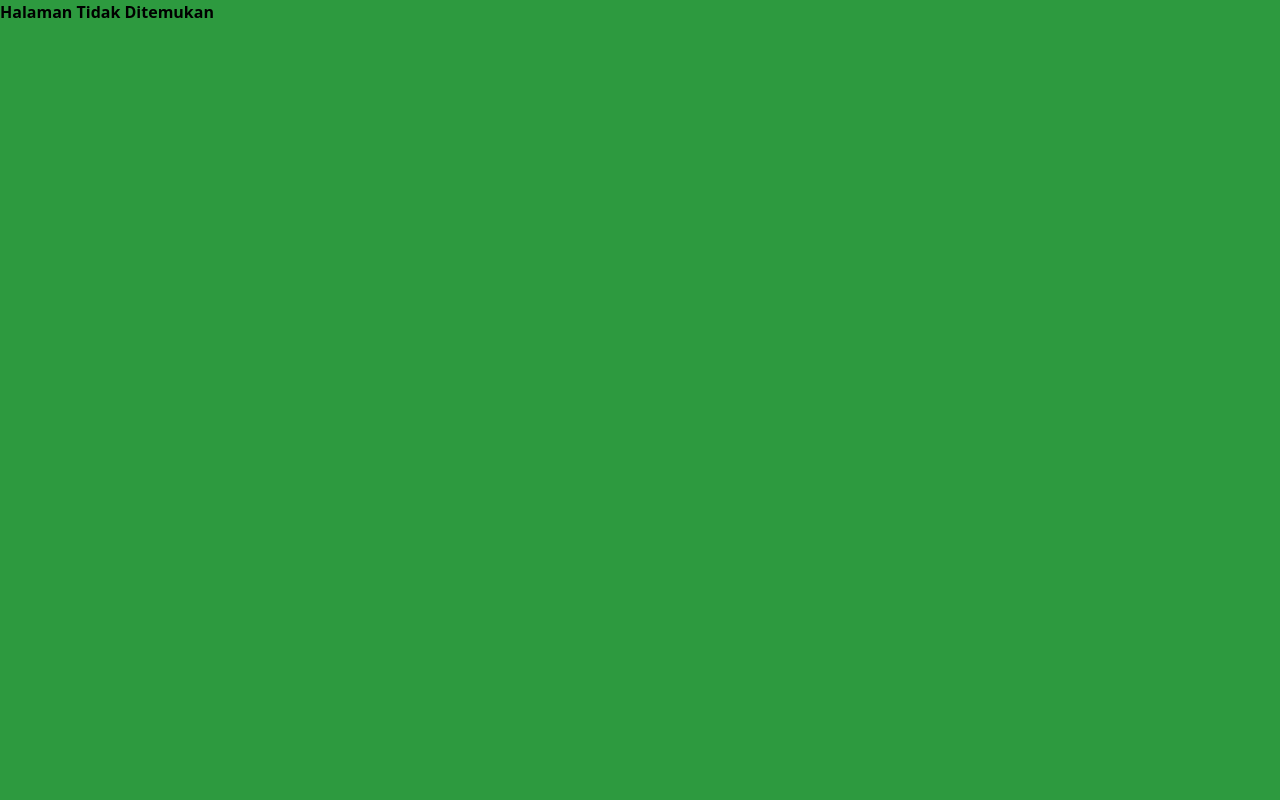
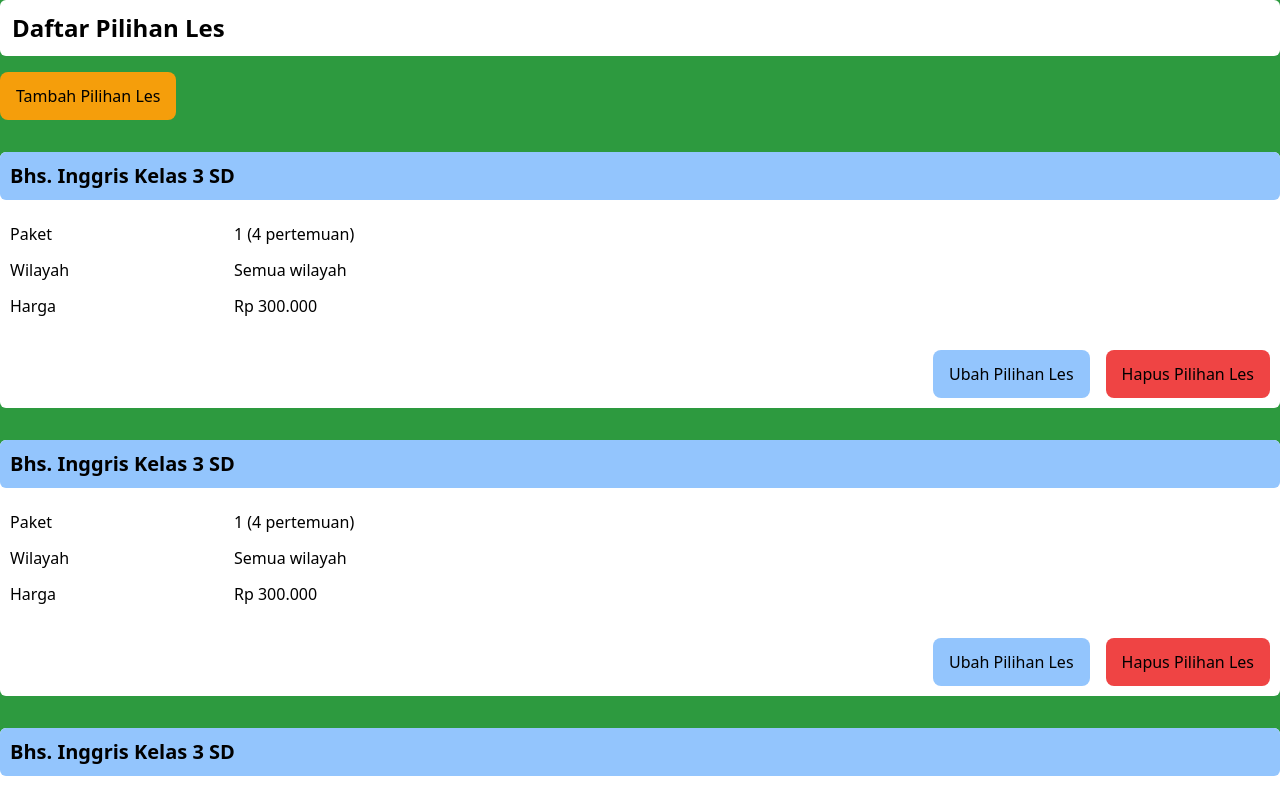
Before and after one commit to andirayka/lesinaja, a React (Create React App) app: page /daftar-pilihanles in a window 1280 px wide. Shown: the top 800 px of the page. Built offline with nearby package versions, Linux system fonts and the light colour scheme.

Commit message:
add pilihan les

```diff
--- a/src/App.js
+++ b/src/App.js
@@ -9,6 +9,7 @@ import {
   ListTutor,
   ListMaster,
   ListPayment,
+  ListCourse,
 } from "@pages";
 import { BrowserRouter as Router, Route, Switch } from "react-router-dom";
 
@@ -24,6 +25,7 @@ const App = () => {
         <Route path="/daftar-tutor" exact component={ListTutor} />
         <Route path="/daftar-master" exact component={ListMaster} />
         <Route path="/daftar-pembayaran" exact component={ListPayment} />
+        <Route path="/daftar-pilihanles" exact component={ListCourse} />
         <Route component={NotFound} />
       </Switch>
     </Router>
--- /dev/null
+++ b/src/pages/ListCourse.js
@@ -0,0 +1,43 @@
+import React from "react";
+import { Title, CardItem, CardKeyValue, Button } from "@components";
+
+const ListCourse = () => {
+  return (
+    <div>
+      <Title text="Daftar Pilihan Les" type="pageTitle" />
+      <Button
+        text="Tambah Pilihan Les"
+        additionalClassName="bg-yellow-500 rounded-lg font-medium mt-4"
+        onClick={() => {}}
+      />
+
+      {[1, 1, 1, 1, 1, 1].map((item, key) => {
+        return (
+          <CardItem
+            key={key}
+            title="Bhs. Inggris Kelas 3 SD"
+            containerClass="mt-8"
+          >
+            <CardKeyValue keyName="Paket" value="1 (4 pertemuan)" />
+            <CardKeyValue keyName="Wilayah" value="Semua wilayah" />
+            <CardKeyValue keyName="Harga" value="Rp 300.000" />
+            <div className="flex flex-row mt-8 justify-end">
+              <Button
+                text="Ubah Pilihan Les"
+                additionalClassName="bg-blue-300 rounded-lg font-medium mr-4"
+                onClick={() => {}}
+              />
+              <Button
+                text="Hapus Pilihan Les"
+                additionalClassName="bg-red-500 rounded-lg font-medium"
+                onClick={() => {}}
+              />
+            </div>
+          </CardItem>
+        );
+      })}
+    </div>
+  );
+};
+
+export default ListCourse;
--- a/src/pages/index.js
+++ b/src/pages/index.js
@@ -7,6 +7,7 @@ import NotFound from "./NotFound";
 import ListTutor from "./ListTutor";
 import ListMaster from "./ListMaster";
 import ListPayment from "./ListPayment";
+import ListCourse from "./ListCourse";
 
 export {
   Landing,
@@ -18,4 +19,5 @@ export {
   ListTutor,
   ListMaster,
   ListPayment,
+  ListCourse,
 };
```
